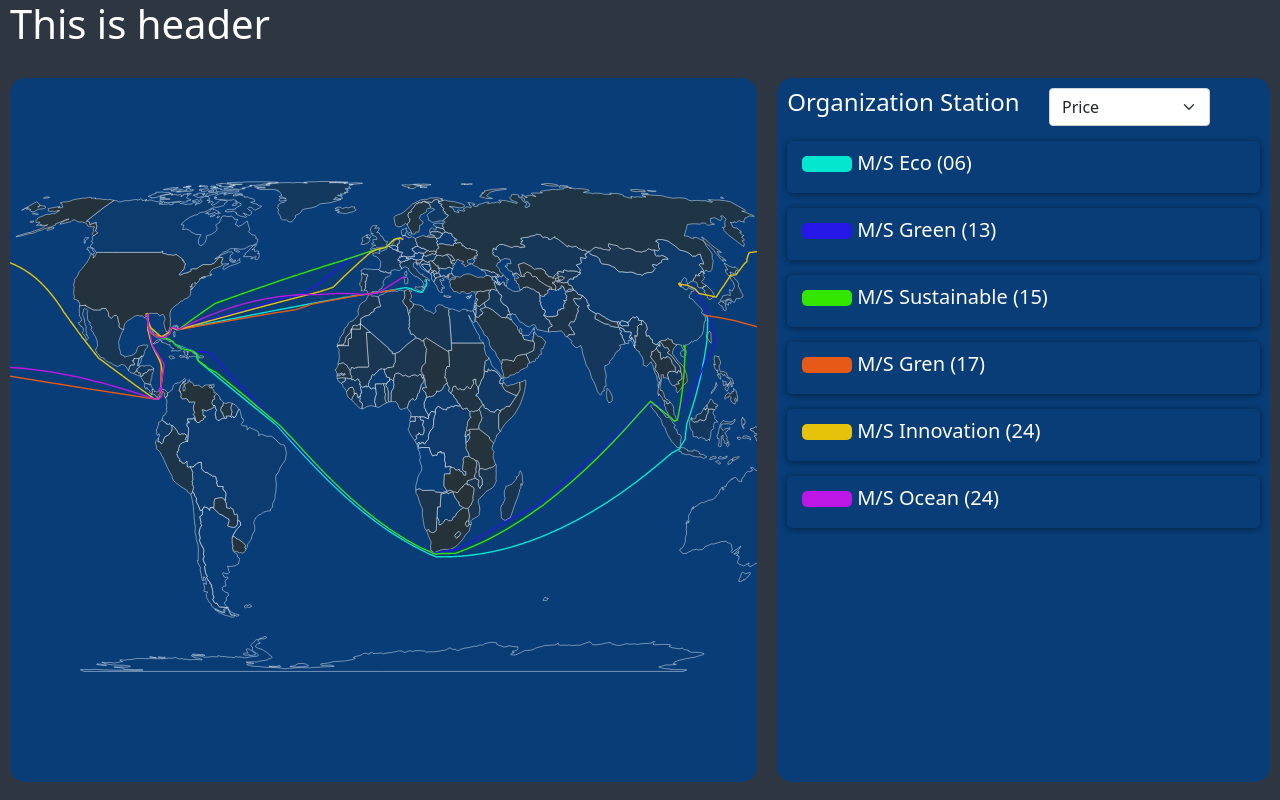
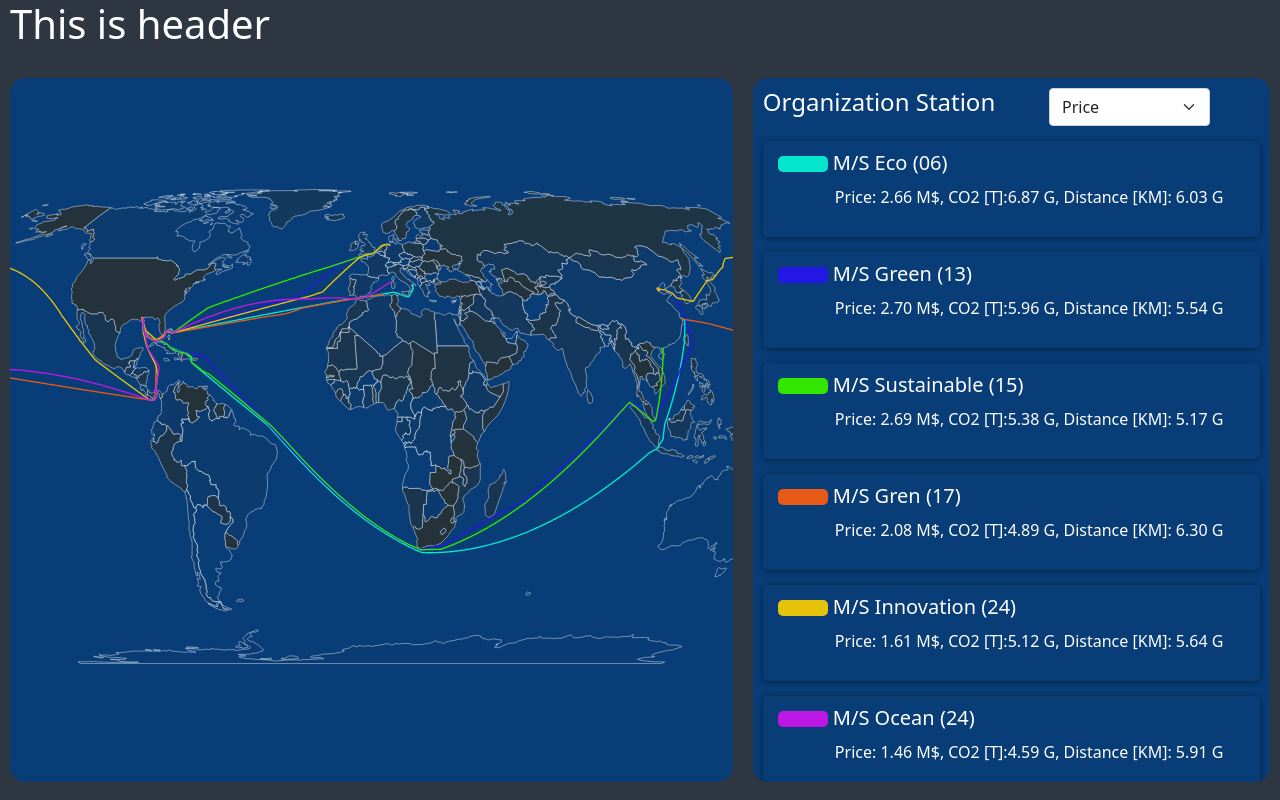
Before and after one commit to haved/Veracity7, a React (Create React App) app: page / in a window 1280 px wide. Built offline with nearby package versions, Linux system fonts and the light colour scheme.

Commit message:
data greier

```diff
--- a/src/Components/ShipComponent.tsx
+++ b/src/Components/ShipComponent.tsx
@@ -18,9 +18,20 @@ const ShipComponent = (props: { boat: Boat }) => {
       <div className="image" style={{backgroundColor: boat.color}}>
       </div>
       <div className="ship-info">
-        <div className="vessel-name">
-          <h5>{boat.vesselName}</h5>
+        <div className="ship-top-info">
+          <div className="vessel-name">
+            <h5>{boat.vesselName}</h5>
+          </div>
         </div>
+        <div className="ship-mini-info">
+            <p>Price: {(boat.price/1000000).toFixed(2)} M$,</p>
+          </div>
+          <div className="ship-mini-info">
+            <p>CO2 [T]:{((boat.ballastTrip.totalCO2 + boat.ladenTrip.totalCO2)/1000).toFixed(2)} G,</p>
+          </div>
+          <div className="ship-mini-info">
+            <p>Distance [KM]: {((boat.ballastTrip.totalDistance/1000).toFixed(2))} G</p>
+          </div>
         <div className={`information ${(open) ? "active" : "disable"}`}>
           <p className="info-text">Total Price: </p>
           {Math.round(boat.price)}
--- a/src/Style/App.css
+++ b/src/Style/App.css
@@ -99,3 +99,12 @@ svg {
   border-radius: 5px;
   padding: 0;
 }
+
+.vessel-name {
+  display: inline-block;
+}
+
+.ship-mini-info {
+  display: inline-block;
+  margin: 2px;
+}
```
